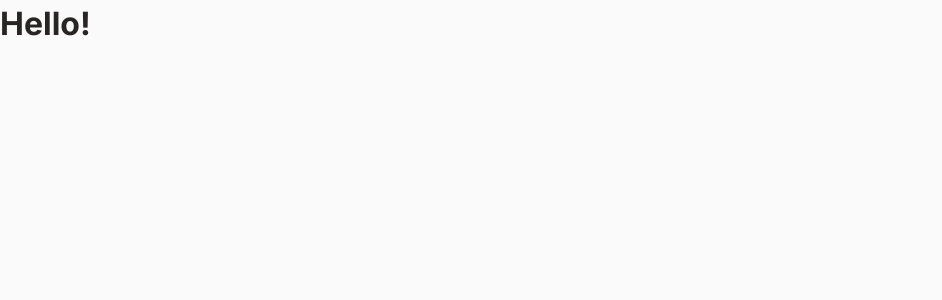
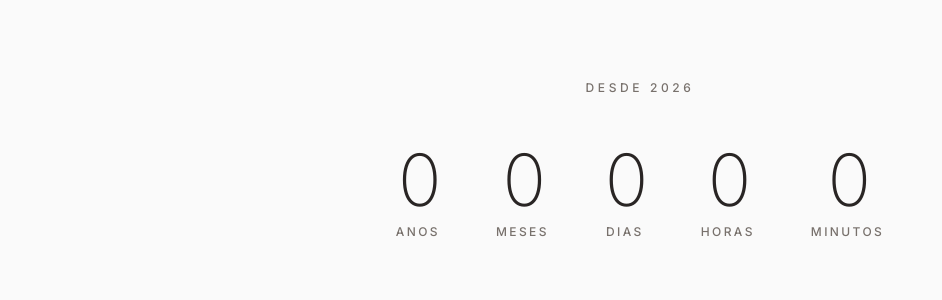
Before and after one commit to Jhnvida/our-journey, a React (Vite) app: page / in a window 1280 px wide. Shown: the top 300 px of the page, without its empty margins (0-942 px from the left). Built offline with nearby package versions, Linux system fonts and the light colour scheme.

Commit message:
feat: implementa contador

```diff
--- a/src/App.tsx
+++ b/src/App.tsx
@@ -1,7 +1,10 @@
+import { Content } from "./components/Content";
+import { Counter } from "./components/Counter";
+
 export function App() {
     return (
-        <>
-            <h1>Hello!</h1>
-        </>
+        <Content>
+            <Counter />
+        </Content>
     );
 }
--- /dev/null
+++ b/src/components/Content/index.tsx
@@ -0,0 +1,9 @@
+import styles from "./styles.module.css";
+
+type ContentProps = {
+    children: React.ReactNode;
+};
+
+export function Content({ children }: ContentProps) {
+    return <main className={styles.main}>{children}</main>;
+}
--- /dev/null
+++ b/src/components/Content/styles.module.css
@@ -0,0 +1,18 @@
+.main {
+    display: flex;
+    flex-direction: column;
+    align-items: center;
+    gap: 2rem;
+
+    width: 100%;
+    max-width: 72rem;
+    padding: 2rem 1.5rem;
+    margin: 0 auto;
+}
+
+@media (min-width: 1024px) {
+    .main {
+        gap: 3rem;
+        padding-top: 5rem;
+    }
+}
--- /dev/null
+++ b/src/components/Counter/index.tsx
@@ -0,0 +1,36 @@
+import styles from "./styles.module.css";
+
+export function Counter() {
+    return (
+        <div className={styles.counter}>
+            <p className={styles.title}>Desde 2026</p>
+
+            <div className={styles.timeGrid}>
+                <div className={styles.timeItem}>
+                    <span className={styles.timeValue}>0</span>
+                    <span className={styles.timeLabel}>Anos</span>
+                </div>
+
+                <div className={styles.timeItem}>
+                    <span className={styles.timeValue}>0</span>
+                    <span className={styles.timeLabel}>Meses</span>
+                </div>
+
+                <div className={styles.timeItem}>
+                    <span className={styles.timeValue}>0</span>
+                    <span className={styles.timeLabel}>Dias</span>
+                </div>
+
+                <div className={styles.timeItem}>
+                    <span className={styles.timeValue}>0</span>
+                    <span className={styles.timeLabel}>Horas</span>
+                </div>
+
+                <div className={styles.timeItem}>
+                    <span className={styles.timeValue}>0</span>
+                    <span className={styles.timeLabel}>Minutos</span>
+                </div>
+            </div>
+        </div>
+    );
+}
--- /dev/null
+++ b/src/components/Counter/styles.module.css
@@ -0,0 +1,50 @@
+.counter {
+    width: 100%;
+    margin-bottom: 8rem;
+    text-align: center;
+}
+
+.title {
+    margin-bottom: 2rem;
+
+    color: var(--text-muted);
+    font-size: 0.75rem;
+    font-weight: 500;
+    line-height: 1rem;
+    text-transform: uppercase;
+    letter-spacing: 0.3em;
+}
+
+.timeGrid {
+    display: flex;
+    justify-content: center;
+    flex-wrap: wrap;
+    gap: 1.5rem;
+}
+
+.timeItem {
+    display: flex;
+    flex-direction: column;
+    align-items: center;
+    justify-content: center;
+    padding: 1rem;
+}
+
+.timeValue {
+    color: var(--text);
+    font-size: 4.5rem;
+    font-weight: 200;
+    line-height: 1;
+    letter-spacing: -0.05em;
+}
+
+.timeLabel {
+    color: var(--text-muted);
+    font-size: 0.75rem;
+    font-weight: 500;
+    line-height: 1rem;
+    text-transform: uppercase;
+    letter-spacing: 0.2em;
+
+    margin-top: 0.5rem;
+}
--- a/src/styles/theme.css
+++ b/src/styles/theme.css
@@ -20,10 +20,6 @@
     --selection-background: var(--bg-selection);
     --selection-text: var(--text-selection);
 
-    --font-sans:
-        ui-sans-serif, system-ui, -apple-system, BlinkMacSystemFont, "Segoe UI", Roboto, "Helvetica Neue", Arial,
-        sans-serif;
-
     --shadow-card-hover: 0 20px 25px -5px rgba(231, 229, 228, 0.2), 0 8px 10px -6px rgba(231, 229, 228, 0.2);
     --shadow-floating-menu: 0 25px 50px -12px rgba(28, 25, 23, 0.1);
 
```
